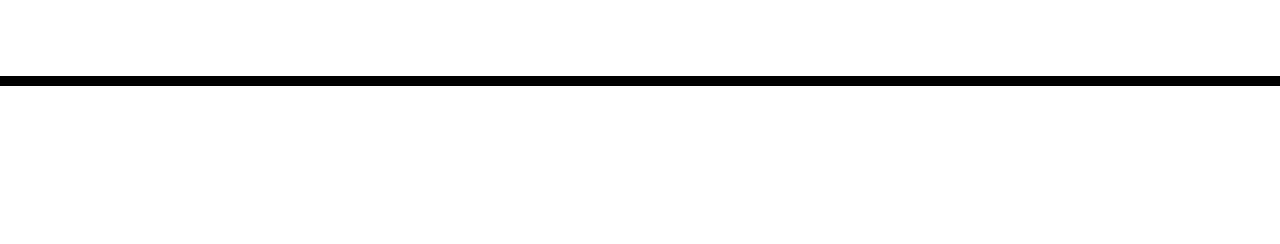
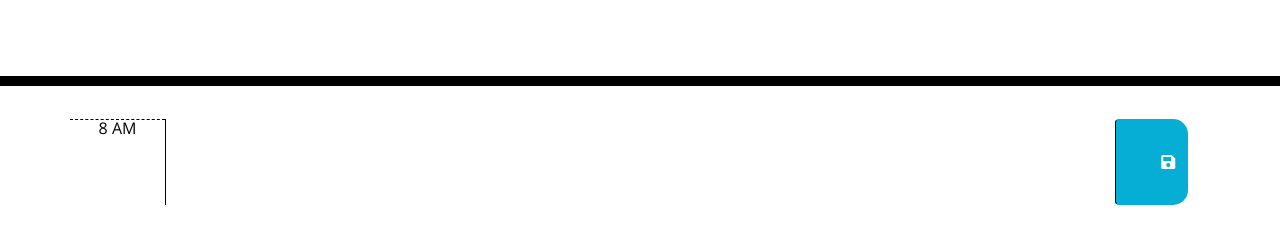
Before and after one commit to scarlinj/Challenge_5-Work_Day_Scheduler, a website: page index.html in a window 1280 px wide. Shown: the part 182-426 px from the top of the page. Drawn offline with nearby package versions, Linux system fonts and the light colour scheme.

Commit message:
tested tim block div.  Works.  Need to add the rest of the day.

```diff
--- a/index.html
+++ b/index.html
@@ -21,10 +21,23 @@
   </header>
   <div class="container">
 
+    <!-- add timeblocks here -->
+
+    <div id="hour8" class="row time-block">
+      <div class="col-md-1 hour">8 AM</div>
+      <textarea class="col-md-10 description"> </textarea>
+      <button class="btn saveBtn col-mid-1">
+        <i class="fas fa-save"></i>
+      </button>
+    </div>
+
+
+</div>
   </div>
   <!-- below is external-sourced js - this uses moment.js library to work with date and time -->
   <script src="https://code.jquery.com/jquery-3.4.1.min.js"></script>
   <script src="https://cdnjs.cloudflare.com/ajax/libs/moment.js/2.24.0/moment.min.js"></script>
+  <script src="./assets/js/script.js"></script>
 </body>
 
 </html>
```
